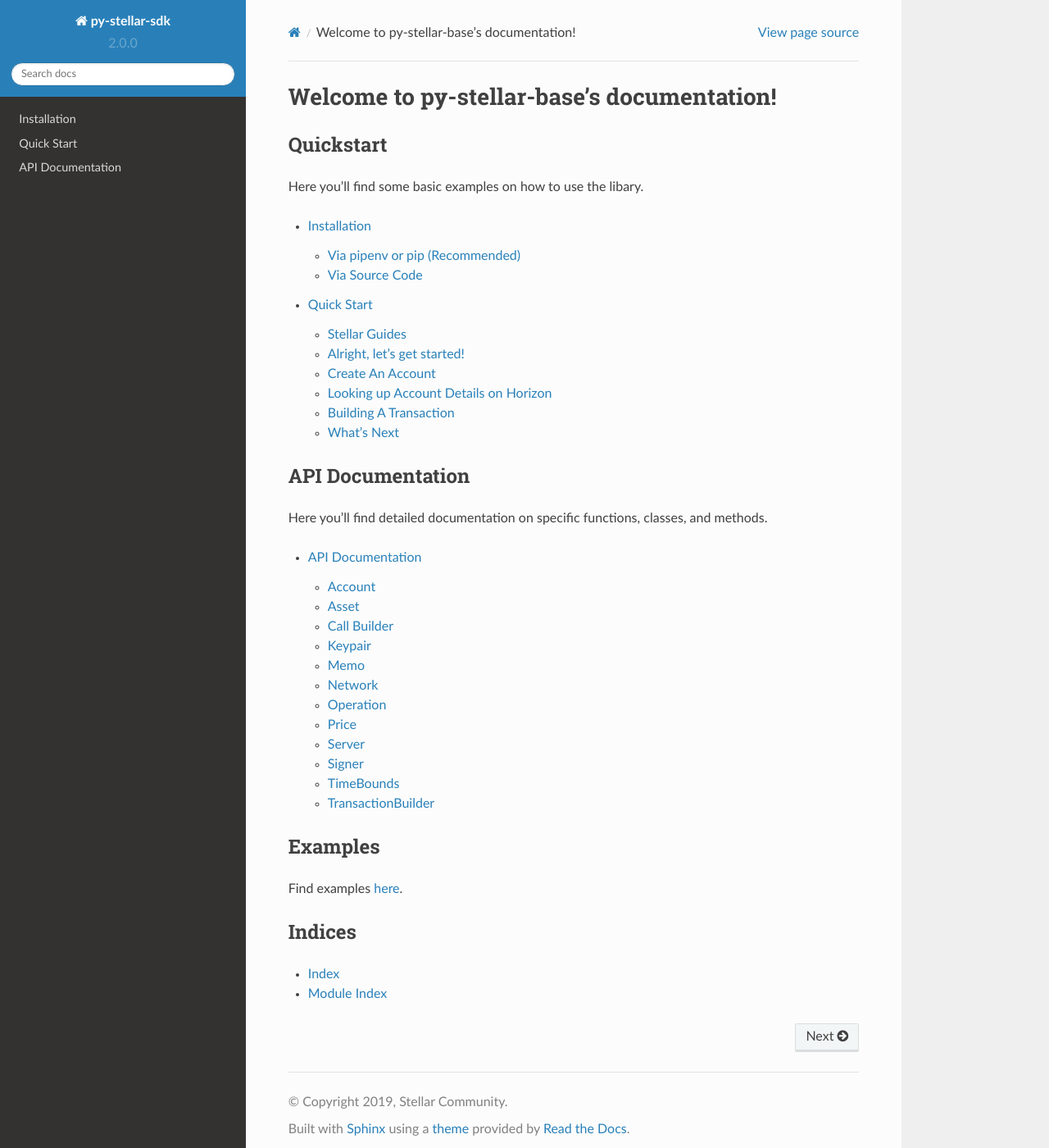
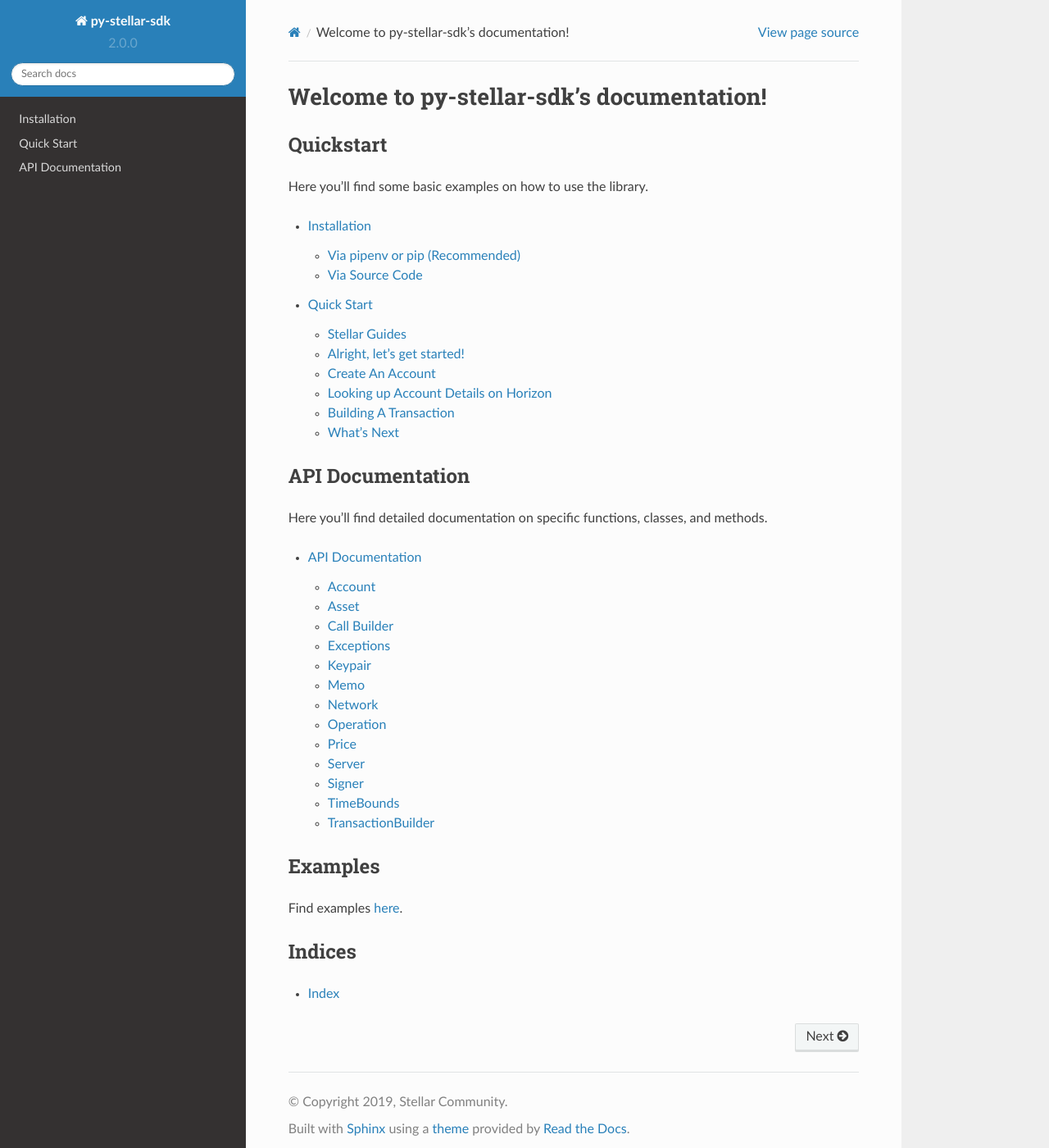
Before and after one commit to StellarCN/py-stellar-base, a Sphinx documentation site: the page built from docs/index.rst, in a window 1280 px wide and 1400 px high. Shown: the whole window at 82% size. Built offline with Sphinx 7.4.7 and the Read the Docs theme 2.0.0, drawn with Linux system fonts in a browser that asks for light colours.

Commit message:
docs: exceptions and fix sphinx

```diff
--- a/docs/index.rst
+++ b/docs/index.rst
@@ -1,14 +1,14 @@
-.. py-stellar-base documentation master file, created by
+.. py-stellar-sdk documentation master file, created by
    sphinx-quickstart on Sat Jan 20 11:58:02 2018.
    You can adapt this file completely to your liking, but it should at least
    contain the root `toctree` directive.
 
-Welcome to py-stellar-base's documentation!
+Welcome to py-stellar-sdk's documentation!
 ===========================================
 
 Quickstart
 ----------
-Here you'll find some basic examples on how to use the libary.
+Here you'll find some basic examples on how to use the library.
 
 .. toctree::
    :maxdepth: 2
--- a/docs/install.rst
+++ b/docs/install.rst
@@ -7,7 +7,7 @@
 Via pipenv or pip (Recommended)
 ===============================
 
-To install py-stellar-base, use pipenv to install the module:
+To install py-stellar-sdk, use pipenv to install the module:
 
 .. code-block:: text
 
```
Also changed, not shown: other parts of docs/index.rst (+0 -2 lines), docs/api.rst (+81 -0 lines).
